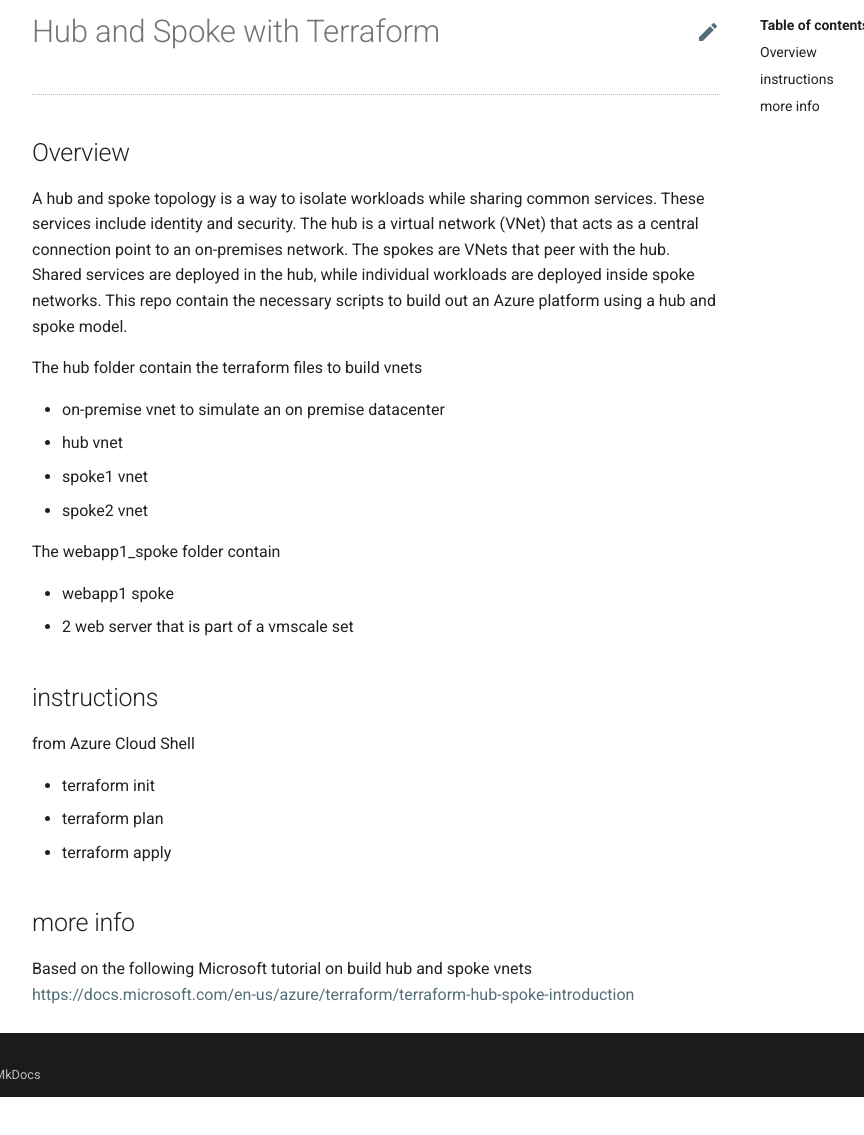
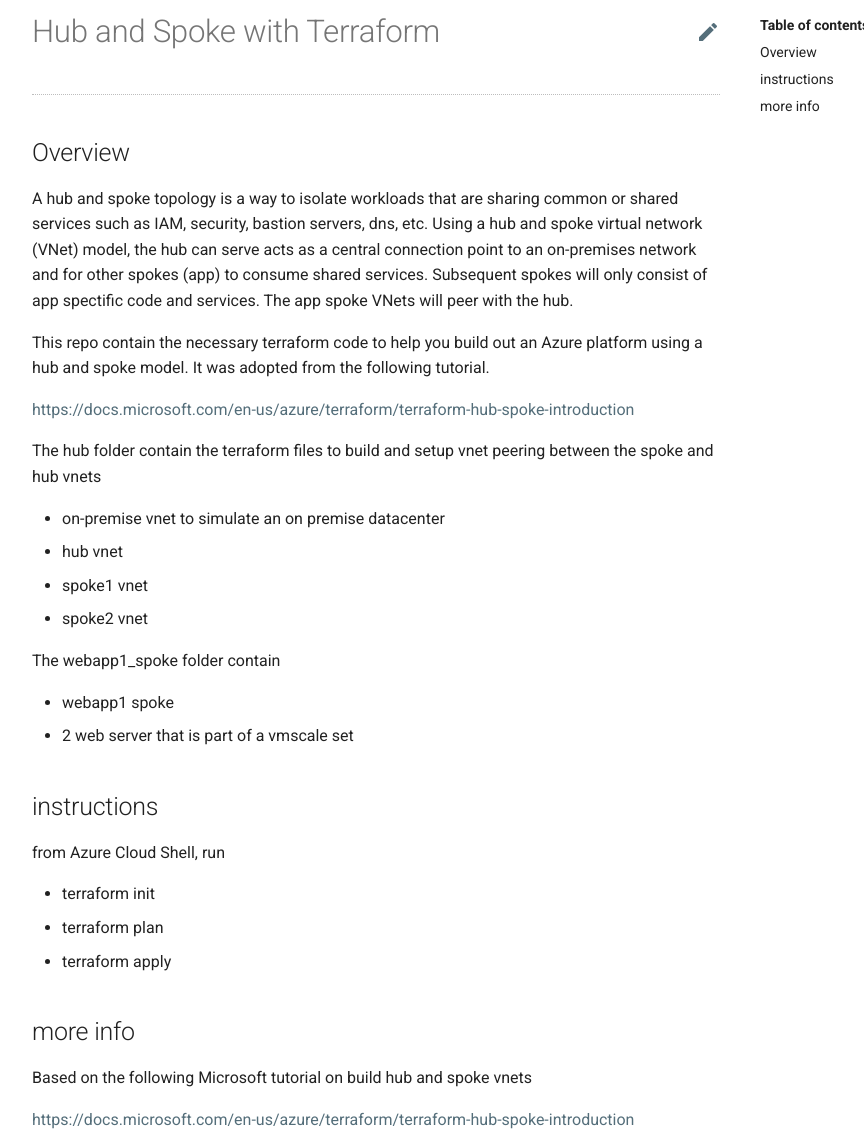
Before and after one commit to bissessr/azure-hub_spoke, a plain HTML site: page index.html in a window 1280 px wide. Shown: the part 86-1221 px from the top of the page, without its empty margins (264-1128 px from the left). Before the commit the page ends 1183 px from the top, so only its background shows below. Drawn offline with Linux system fonts and the light colour scheme; no server answers.

Commit message:
Deployed 9372e18 with MkDocs version: 1.0.4

```diff
--- a/index.html
+++ b/index.html
@@ -391,8 +391,10 @@
                 <h1 id="hub-and-spoke-with-terraform">Hub and Spoke with Terraform<a class="headerlink" href="#hub-and-spoke-with-terraform" title="Permanent link">&para;</a></h1>
 <hr />
 <h2 id="overview">Overview<a class="headerlink" href="#overview" title="Permanent link">&para;</a></h2>
-<p>A hub and spoke topology is a way to isolate workloads while sharing common services. These services include identity and security. The hub is a virtual network (VNet) that acts as a central connection point to an on-premises network. The spokes are VNets that peer with the hub. Shared services are deployed in the hub, while individual workloads are deployed inside spoke networks. This repo contain the necessary scripts to build out an Azure platform using a hub and spoke model.</p>
-<p>The hub folder contain the terraform files to build vnets</p>
+<p>A hub and spoke topology is a way to isolate workloads that are sharing common or shared services such as IAM, security, bastion servers, dns, etc. Using a hub and spoke virtual network (VNet) model, the hub can serve acts as a central connection point to an on-premises network and for other spokes (app) to consume shared services. Subsequent spokes will only consist of app spectific code and services. The app spoke VNets will  peer with the hub.</p>
+<p>This repo contain the necessary terraform code to help you build out an Azure platform using a hub and spoke model. It was adopted from the following tutorial.</p>
+<p><a href="https://docs.microsoft.com/en-us/azure/terraform/terraform-hub-spoke-introduction">https://docs.microsoft.com/en-us/azure/terraform/terraform-hub-spoke-introduction</a></p>
+<p>The hub folder contain the terraform files to build and setup vnet peering between the spoke and hub vnets</p>
 <ul>
 <li>on-premise vnet to simulate an on premise datacenter</li>
 <li>hub vnet</li>
@@ -405,14 +407,15 @@
 <li>2 web server that is part of a vmscale set</li>
 </ul>
 <h2 id="instructions">instructions<a class="headerlink" href="#instructions" title="Permanent link">&para;</a></h2>
-<p>from Azure Cloud Shell</p>
+<p>from Azure Cloud Shell, run</p>
 <ul>
 <li>terraform init</li>
 <li>terraform plan</li>
 <li>terraform apply</li>
 </ul>
 <h2 id="more-info">more info<a class="headerlink" href="#more-info" title="Permanent link">&para;</a></h2>
-<p>Based on the following Microsoft tutorial on build hub and spoke vnets <a href="https://docs.microsoft.com/en-us/azure/terraform/terraform-hub-spoke-introduction">https://docs.microsoft.com/en-us/azure/terraform/terraform-hub-spoke-introduction</a></p>
+<p>Based on the following Microsoft tutorial on build hub and spoke vnets</p>
+<p><a href="https://docs.microsoft.com/en-us/azure/terraform/terraform-hub-spoke-introduction">https://docs.microsoft.com/en-us/azure/terraform/terraform-hub-spoke-introduction</a></p>
 
 
 
```
Also changed, not shown: search/search_index.json (+1 -1 lines), 1 other file.
